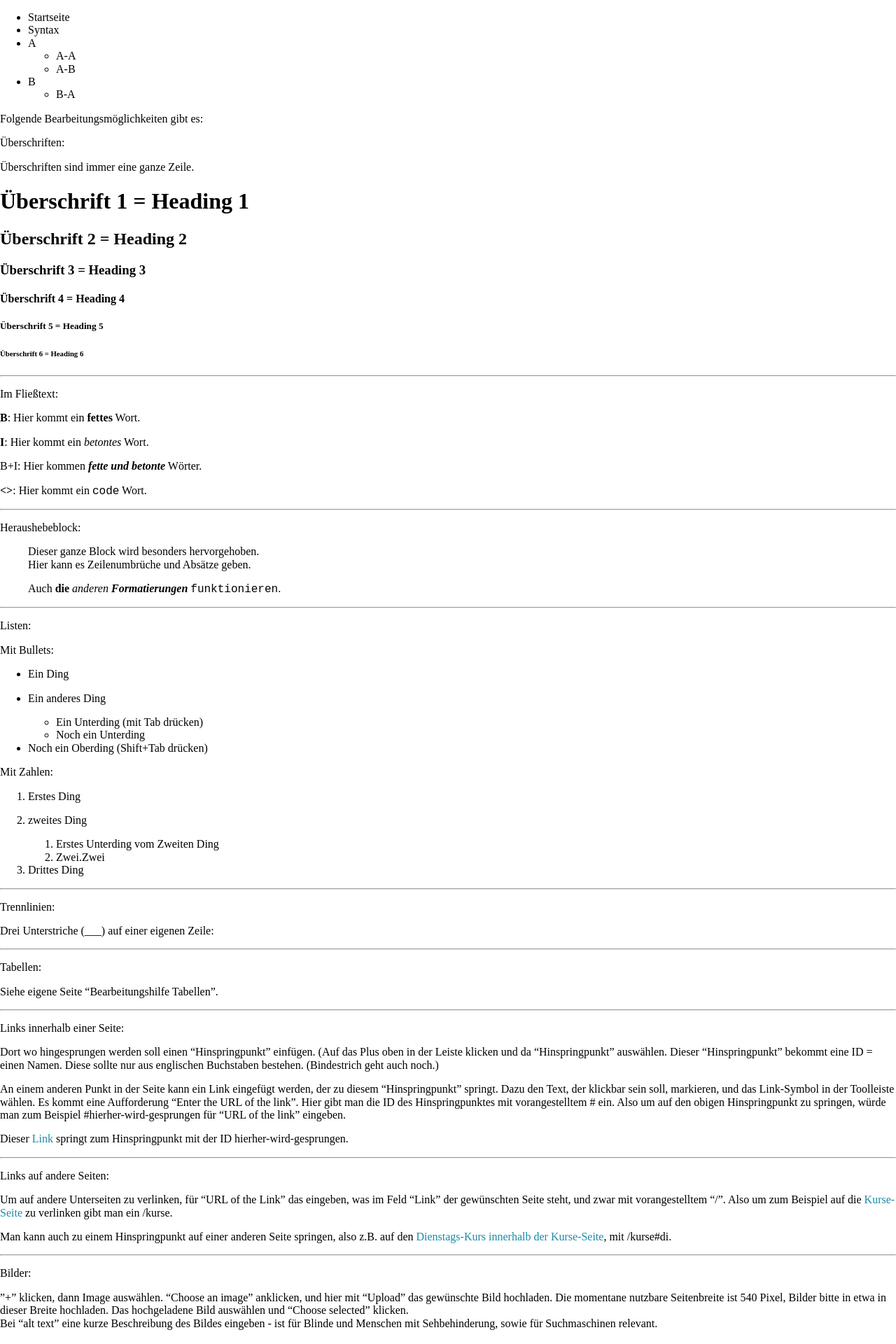
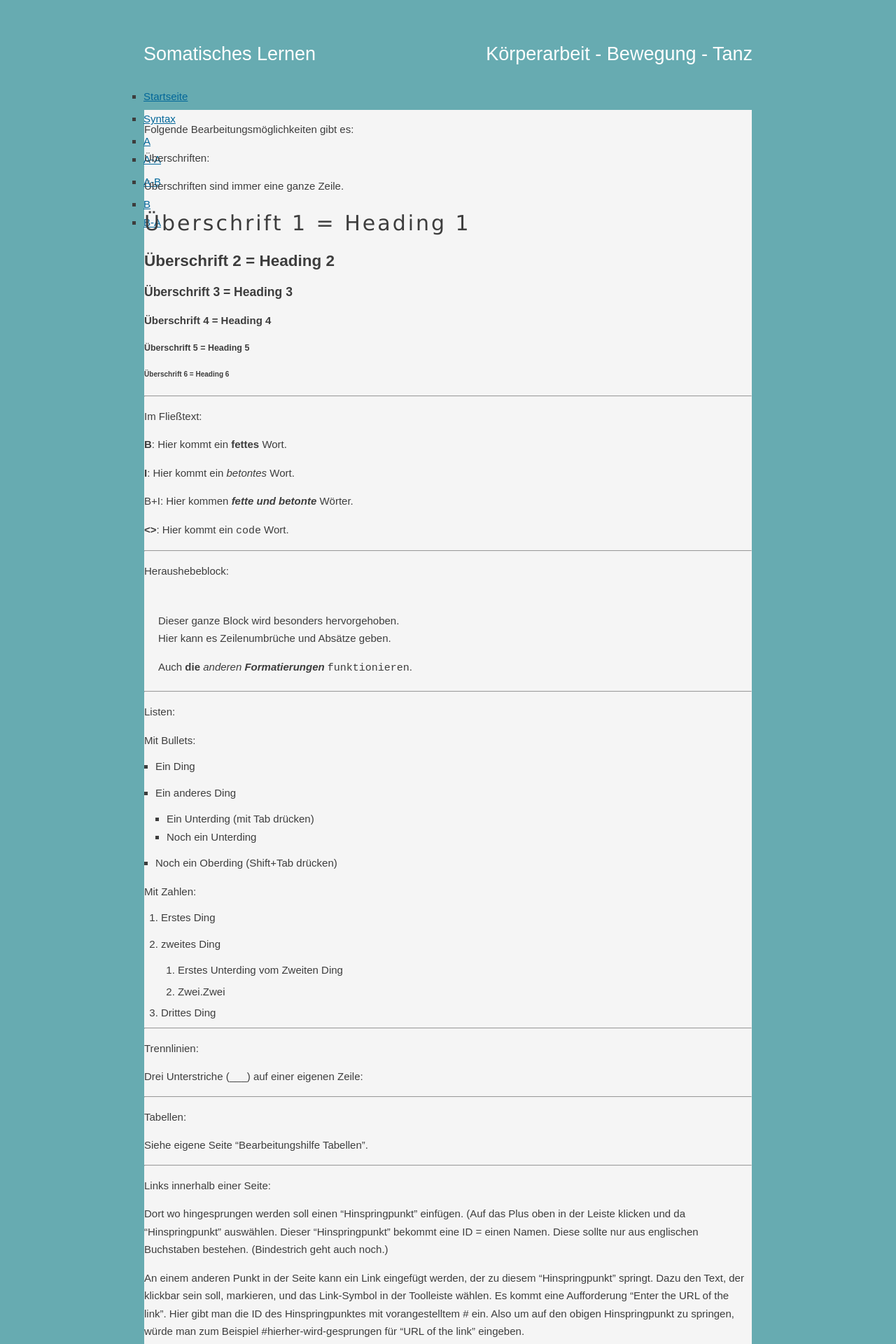
Before and after one commit to manulari/contactimprovisationat, a Jekyll site: the page built from _all_pages/bearbeitungshilfe.md, in a window 1280 px wide. Shown: the top 1920 px of the page at 70% size. Built offline with Jekyll 4.4.1, drawn with Linux system fonts in a browser that asks for light colours; some of the changed text lies outside the part shown.

Commit message:
start copying theme

```diff
--- a/Gemfile
+++ b/Gemfile
@@ -1,2 +1,4 @@
 source 'https://rubygems.org'
 gem 'jekyll'
+
+gem "webrick", "~> 1.8"
--- a/_layouts/default.html
+++ b/_layouts/default.html
@@ -5,15 +5,45 @@
   <meta charset="utf-8" />
   <meta name="viewport" content="width=device-width, initial-scale=1.0, user-scalable=yes" />
   <title>{{ page.title }}</title>
+  <link rel="stylesheet" href="css/temp.css" />
+  <link rel="stylesheet" href="css/dstyle.css" />
+  <link rel="stylesheet" href="css/menu.css" />
   <link rel="stylesheet" href="css/style.css" />
   <!--[if lt IE 9]>
     <script src="//cdnjs.cloudflare.com/ajax/libs/html5shiv/3.7.3/html5shiv-printshiv.min.js"></script>
   <![endif]-->
 </head>
 <body>
-    {% include navigation.html %}
-    <div class="maincontent">
+  <div id="main">
+    <div id="logo">
+      <table width="100%" border="0" cellspacing="0" cellpadding="0">
+        <tbody><tr>
+          <td align="left">Somatisches Lernen</td>
+          <td align="left"></td>
+          <td align="right">Körperarbeit - Bewegung - Tanz</td>
+        </tr></tbody>
+      </table>
+    </div>
+
+    <div id="menu">
+      {% include navigation.html %}
+    </div>
+
+    <div id="site_content" class="maincontent bodytext">
     {{ content }}
     </div>
+
+    <div id="footer">
+    <table width="100%" border="0" cellspacing="0" cellpadding="0">
+    <tbody><tr>
+    <td align="left">Kontakt: <a href="mailto:christian.ap@gmx.net">Christian Apschner</a>, Vorgartenstraße 112/25, 1020 Wien, +43 650 8931081</td>
+    <td align="left"><a href="/impressum">Impressum / Datenschutz</a></td>
+    </tr>
+    </tbody>
+    </table>
+    </div>
+
+  </div>
+
 </body>
 </html>
--- a/_sass/contentStyle.scss
+++ b/_sass/contentStyle.scss
@@ -3,6 +3,7 @@
 
 
 @mixin unscoped {
+
 body {
   font-family: 'Raleway', sans-serif;
   font-variant-ligatures: no-common-ligatures;
@@ -10,6 +11,12 @@ body {
   font-size: 15px;
   line-height: 1.3;
 }
+
+#site_content
+{
+  background-color: #f5f5f5;
+}
+
 }
 
 
--- /dev/null
+++ b/css/dstyle.css
@@ -0,0 +1,211 @@
+/* global */
+html{height: 100%;}
+
+body
+{ font-family: verdana, arial, sans-serif;
+  padding: 0px;
+  margin: 0px;
+  font-size: .66em;
+  color: #404040;
+}
+
+/* ancors Start
+---------------------*/
+a{outline: none;}
+
+a, a:link, a:visited {
+color:#006699;
+text-decoration:underline;
+}
+a:hover {
+text-decoration:underline;
+}
+
+#logo, #logo h1 a
+{
+  color: #ffffff;
+  border:none;
+  text-decoration:none;
+  font-weight:normal;
+  margin-bottom:30px;
+  font-size: 1.8em;
+  }
+
+img
+{display: block;
+  margin: 0px;
+  }
+p
+{ line-height: 1.7em;
+}
+
+h1
+{ font-family: verdana, arial, sans-serif;
+  letter-spacing: .1em;
+  font-weight: normal;
+  font-size: 150%;
+}
+
+.sub
+{ font-size: 55%;
+  padding-left: 12px;
+  letter-spacing: .1em;
+}
+
+
+/* block quote */
+blockquote
+{ margin: 20px 0px 20px 0px;
+  padding: 10px 20px 0px 20px;
+  }
+
+/* unordered list */
+ul
+{ margin: 2px 0px 18px 16px;
+  padding: 0px;
+}
+
+ul li
+{ list-style-type: square;
+  margin: 0px 0px 6px 0px;
+  padding: 0px;
+}
+
+/* ordered list */
+ol
+{ margin: 8px 0px 0px 24px;
+  padding: 0px;
+}
+
+ol li
+{ margin: 0px 0px 11px 0px;
+  padding: 0px;
+}
+
+
+
+/* elementh style  end
+--------------------------*/
+
+/* site content Start
+-----------------------------*/
+#main
+{
+	width:870px;
+	padding-top: 60px;
+	padding-bottom: 50px;
+}
+
+/*design box Second*/
+.disignBoxSecond
+{
+	background:transparent;
+}
+
+.disignBoxSecond .boxSecondHeader,
+.disignBoxSecond .csc-header {
+	margin:0px 0px 0px 5px;
+	text-align:left;
+	text-transform:uppercase;
+}
+
+.disignBoxSecond .csc-textpic-imagewrap
+{
+  padding:0px 15px 10px 0px;
+  }
+
+
+.disignBoxSecond .boxContent,
+.disignBoxSecond {
+	font-size:12px;
+	margin:0px 20pt 20px 20px;
+}
+
+/* thumb images
+-----------------------------*/
+
+.thumb_block
+{/*position:relative;*/ height:100px;}
+.thumb_image
+{
+float:left;
+margin:0pt 5px 5px 5px;
+width:70px;
+}
+
+
+/* margin lefts / margin rights - to centre content */
+#logo, #menu, #site_content, #main
+{ margin-left: auto;
+  margin-right: auto;
+}
+
+
+#links
+{ margin: 15px 9px 0px 0px;
+  font-size: 80%;
+  text-align: right;
+  padding: 20px 10px 0px 0px;
+  text-transform: uppercase;
+}
+
+
+
+/* main content */
+#site_content
+{ width: 868px;
+  overflow: hidden;
+   clear: left;
+}
+
+
+/* page content */
+#content
+{ text-align: left;
+  width: 868px;
+  float: left;
+
+}
+
+
+
+#footer
+{ font-size:11px;
+margin-top:6px;
+
+}
+
+#footer a
+{ color:#ffffff;
+text-decoration:none;
+}
+#footer a:hover {
+color:#006699;
+text-decoration:underline;
+}
+
+
+
+/*colors Start
+---------------------------*/
+
+body
+{   background:#67abb1;
+}
+
+
+#content h1
+{ background: transparent;
+  color: #40403E;
+  }
+
+#contact input, #contact textarea, #contact input.submit
+{ background: #2C2C2A;
+  color: #929280;
+  }
+
+
+.csc-sword {
+color: #000000;
+background-color:#c5e6ee;
+}
--- /dev/null
+++ b/css/menu.css
@@ -0,0 +1,68 @@
+
+#menu {
+	height: 32px;
+	line-height: 26px;
+	width: 870px;
+	}
+
+#menu ul{margin: 0px auto;}
+
+
+#nav, #nav ul {
+	float: left;
+	width: 870px;
+	list-style: none;
+	background: transparent
+	color: #000;
+	font-weight: bold;
+	z-index: 1;
+}
+
+#nav a {
+	display: block;
+	text-align: center;
+	/*float: left;
+	vertical-align: top;*/
+	text-decoration: none;
+	padding: 6px 19px 0px 19px;
+	font-weight: bold;
+	background: #707070;
+	color: #f6f7da;
+	}
+
+#nav a:hover,#nav a.act, #nav a.act:hover  {
+	background: #518B89;
+	color: #f6f7da;
+}
+
+#nav li {
+	float: left;
+	width: 145px;
+	margin: 0px;
+	padding: 0px;
+	list-style: none;
+}
+
+#nav li ul {
+	position: absolute;
+	left: -999em;
+	height: auto;
+	width: 145px;
+	font-weight: normal;
+	/*border-width: 0.25em;*/
+	margin: 0;
+}
+
+
+#nav li:hover ul ul, #nav li:hover ul ul ul, #nav li.sfhover ul ul, #nav li.sfhover ul ul ul {
+	left: -999em;
+}
+
+#nav li:hover ul, #nav li li:hover ul, #nav li li li:hover ul, #nav li.sfhover ul, #nav li li.sfhover ul, #nav li li li.sfhover ul {
+	left: auto;
+}
+
+#nav li:hover, #nav li.sfhover {
+	background: transparent;
+	color: white;
+}
--- a/css/style.scss
+++ b/css/style.scss
@@ -6,6 +6,8 @@
 @import 'normalize';
 @import 'myreset';
 
+@include unscoped;
+
 .maincontent {
   @include maincontent;
 }
--- /dev/null
+++ b/css/temp.css
@@ -0,0 +1,149 @@
+/* default styles for extension "tx_cssstyledcontent" */
+	/* Captions */
+	DIV.csc-textpic-caption-c .csc-textpic-caption { text-align: center; }
+	DIV.csc-textpic-caption-r .csc-textpic-caption { text-align: right; }
+	DIV.csc-textpic-caption-l .csc-textpic-caption { text-align: left; }
+
+	/* Needed for noRows setting */
+	DIV.csc-textpic DIV.csc-textpic-imagecolumn { float: left; display: inline; }
+
+	/* Border just around the image */
+	DIV.csc-textpic-border DIV.csc-textpic-imagewrap .csc-textpic-image IMG {
+		border: 2px solid black;
+		padding: 0px 0px;
+	}
+
+	DIV.csc-textpic-imagewrap { padding: 0; }
+
+	DIV.csc-textpic IMG { border: none; }
+
+	/* DIV: This will place the images side by side */
+	DIV.csc-textpic DIV.csc-textpic-imagewrap DIV.csc-textpic-image { float: left; }
+
+	/* UL: This will place the images side by side */
+	DIV.csc-textpic DIV.csc-textpic-imagewrap UL { list-style: none; margin: 0; padding: 0; }
+	DIV.csc-textpic DIV.csc-textpic-imagewrap UL LI { float: left; margin: 0; padding: 0; }
+
+	/* DL: This will place the images side by side */
+	DIV.csc-textpic DIV.csc-textpic-imagewrap DL.csc-textpic-image { float: left; }
+	DIV.csc-textpic DIV.csc-textpic-imagewrap DL.csc-textpic-image DT { float: none; }
+	DIV.csc-textpic DIV.csc-textpic-imagewrap DL.csc-textpic-image DD { float: none; }
+	DIV.csc-textpic DIV.csc-textpic-imagewrap DL.csc-textpic-image DD IMG { border: none; } /* FE-Editing Icons */
+	DL.csc-textpic-image { margin: 0; }
+	DL.csc-textpic-image DT { margin: 0; display: inline; }
+	DL.csc-textpic-image DD { margin: 0; }
+
+	/* Clearer */
+	DIV.csc-textpic-clear { clear: both; }
+
+	/* Margins around images: */
+
+	/* Pictures on left, add margin on right */
+	DIV.csc-textpic-left DIV.csc-textpic-imagewrap .csc-textpic-image,
+	DIV.csc-textpic-intext-left-nowrap DIV.csc-textpic-imagewrap .csc-textpic-image,
+	DIV.csc-textpic-intext-left DIV.csc-textpic-imagewrap .csc-textpic-image {
+		display: inline; /* IE fix for double-margin bug */
+		margin-right: 10px;
+	}
+
+	/* Pictures on right, add margin on left */
+	DIV.csc-textpic-right DIV.csc-textpic-imagewrap .csc-textpic-image,
+	DIV.csc-textpic-intext-right-nowrap DIV.csc-textpic-imagewrap .csc-textpic-image,
+	DIV.csc-textpic-intext-right DIV.csc-textpic-imagewrap .csc-textpic-image {
+		display: inline; /* IE fix for double-margin bug */
+		margin-left: 10px;
+	}
+
+	/* Pictures centered, add margin on left */
+	DIV.csc-textpic-center DIV.csc-textpic-imagewrap .csc-textpic-image {
+		display: inline; /* IE fix for double-margin bug */
+		margin-left: 10px;
+	}
+	DIV.csc-textpic DIV.csc-textpic-imagewrap .csc-textpic-image .csc-textpic-caption { margin: 0; }
+	DIV.csc-textpic DIV.csc-textpic-imagewrap .csc-textpic-image IMG { margin: 0; }
+
+	/* Space below each image (also in-between rows) */
+	DIV.csc-textpic DIV.csc-textpic-imagewrap .csc-textpic-image { margin-bottom: 5px; }
+	DIV.csc-textpic-equalheight DIV.csc-textpic-imagerow { margin-bottom: 5px; display: block; }
+	DIV.csc-textpic DIV.csc-textpic-imagerow { clear: both; }
+
+	/* No margins around the whole image-block */
+	DIV.csc-textpic DIV.csc-textpic-imagewrap .csc-textpic-firstcol { margin-left: 0px !important; }
+	DIV.csc-textpic DIV.csc-textpic-imagewrap .csc-textpic-lastcol { margin-right: 0px !important; }
+
+	/* Add margin from image-block to text (in case of "Text w/ images") */
+	DIV.csc-textpic-intext-left DIV.csc-textpic-imagewrap,
+	DIV.csc-textpic-intext-left-nowrap DIV.csc-textpic-imagewrap {
+		margin-right: 10px !important;
+	}
+	DIV.csc-textpic-intext-right DIV.csc-textpic-imagewrap,
+	DIV.csc-textpic-intext-right-nowrap DIV.csc-textpic-imagewrap {
+		margin-left: 10px !important;
+	}
+
+	/* Positioning of images: */
+
+	/* Above */
+	DIV.csc-textpic-above DIV.csc-textpic-text { clear: both; }
+
+	/* Center (above or below) */
+	DIV.csc-textpic-center { text-align: center; /* IE-hack */ }
+	DIV.csc-textpic-center DIV.csc-textpic-imagewrap { margin: 0 auto; }
+	DIV.csc-textpic-center DIV.csc-textpic-imagewrap .csc-textpic-image { text-align: left; /* Remove IE-hack */ }
+	DIV.csc-textpic-center DIV.csc-textpic-text { text-align: left; /* Remove IE-hack */ }
+
+	/* Right (above or below) */
+	DIV.csc-textpic-right DIV.csc-textpic-imagewrap { float: right; }
+	DIV.csc-textpic-right DIV.csc-textpic-text { clear: right; }
+
+	/* Left (above or below) */
+	DIV.csc-textpic-left DIV.csc-textpic-imagewrap { float: left; }
+	DIV.csc-textpic-left DIV.csc-textpic-text { clear: left; }
+
+	/* Left (in text) */
+	DIV.csc-textpic-intext-left DIV.csc-textpic-imagewrap { float: left; }
+
+	/* Right (in text) */
+	DIV.csc-textpic-intext-right DIV.csc-textpic-imagewrap { float: right; }
+
+	/* Right (in text, no wrap around) */
+	DIV.csc-textpic-intext-right-nowrap DIV.csc-textpic-imagewrap { float: right; clear: both; }
+	/* Hide from IE5-mac. Only IE-win sees this. \*/
+	* html DIV.csc-textpic-intext-right-nowrap .csc-textpic-text { height: 1%; }
+	/* End hide from IE5/mac */
+
+	/* Left (in text, no wrap around) */
+	DIV.csc-textpic-intext-left-nowrap DIV.csc-textpic-imagewrap { float: left; clear: both; }
+	/* Hide from IE5-mac. Only IE-win sees this. \*/
+	* html DIV.csc-textpic-intext-left-nowrap .csc-textpic-text { height: 1%; }
+	/* End hide from IE5/mac */
+
+	DIV.csc-textpic DIV.csc-textpic-imagerow-last { margin-bottom: 0; }
+
+	/* Browser fixes: */
+
+	/* Fix for unordered and ordered list with image "In text, left" */
+	.csc-textpic-intext-left ol, .csc-textpic-intext-left ul {padding-left: 40px; overflow: auto; height: 1%; }
+/* default styles for extension "tx_indexedsearch" */
+		.tx-indexedsearch .tx-indexedsearch-browsebox LI { display:inline; margin-right:5px; }
+		.tx-indexedsearch .tx-indexedsearch-searchbox INPUT.tx-indexedsearch-searchbox-button { width:100px; }
+		.tx-indexedsearch .tx-indexedsearch-searchbox INPUT.tx-indexedsearch-searchbox-sword { width:150px; }
+		.tx-indexedsearch .tx-indexedsearch-whatis { margin-top:10px; margin-bottom:5px; }
+		.tx-indexedsearch .tx-indexedsearch-whatis .tx-indexedsearch-sw { font-weight:bold; font-style:italic; }
+		.tx-indexedsearch .tx-indexedsearch-noresults { text-align:center; font-weight:bold; }
+		.tx-indexedsearch .tx-indexedsearch-res TD.tx-indexedsearch-descr { font-style:italic; }
+		.tx-indexedsearch .tx-indexedsearch-res .tx-indexedsearch-descr .tx-indexedsearch-redMarkup { color:#3d91ea; }
+		.tx-indexedsearch .tx-indexedsearch-res .tx-indexedsearch-info { background:#eeeeee; }
+		.tx-indexedsearch .tx-indexedsearch-res .tx-indexedsearch-secHead { margin-top:20px; margin-bottom:5px; }
+		.tx-indexedsearch .tx-indexedsearch-res .tx-indexedsearch-secHead H2 { margin-top:0px; margin-bottom:0px; }
+		.tx-indexedsearch .tx-indexedsearch-res .tx-indexedsearch-secHead TD { background:#cccccc; vertical-align:middle; }
+		.tx-indexedsearch .tx-indexedsearch-res .noResume { color:#666666; }
+		.tx-indexedsearch .tx-indexedsearch-category { background:#cccccc; font-size:16px; font-weight:bold; }
+
+		/* Additional styles, needed for the tableless template_css.tmpl (styles don't conflict with the original template) */
+		.tx-indexedsearch .res-tmpl-css { clear:both; margin-bottom:1em; }
+		.tx-indexedsearch .searchbox-tmpl-css LABEL { margin-right:1em; width:10em; float:left; }
+		.tx-indexedsearch .result-count-tmpl-css, .tx-indexedsearch .percent-tmpl-css { letter-spacing:0; font-weight:normal; margin-top:-1.2em; float:right; }
+		.tx-indexedsearch .info-tmpl-css dt, .tx-indexedsearch dl.info-tmpl-css dd { float:left; }
+		.tx-indexedsearch .info-tmpl-css dd.item-mtime { float:none; }
+		.tx-indexedsearch .info-tmpl-css dd.item-path { float:none; }
```
Also changed, not shown: Gemfile.lock.
